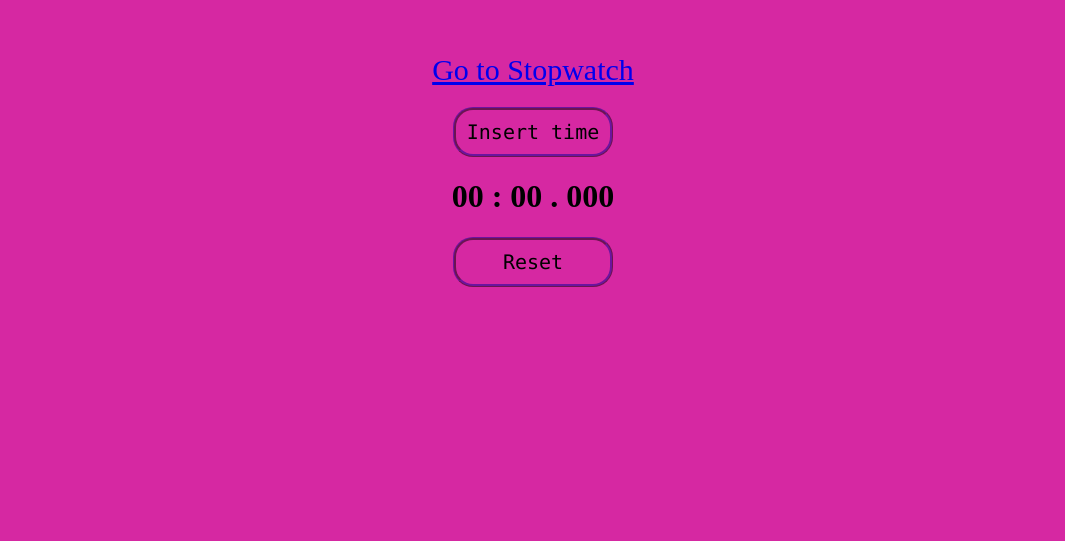
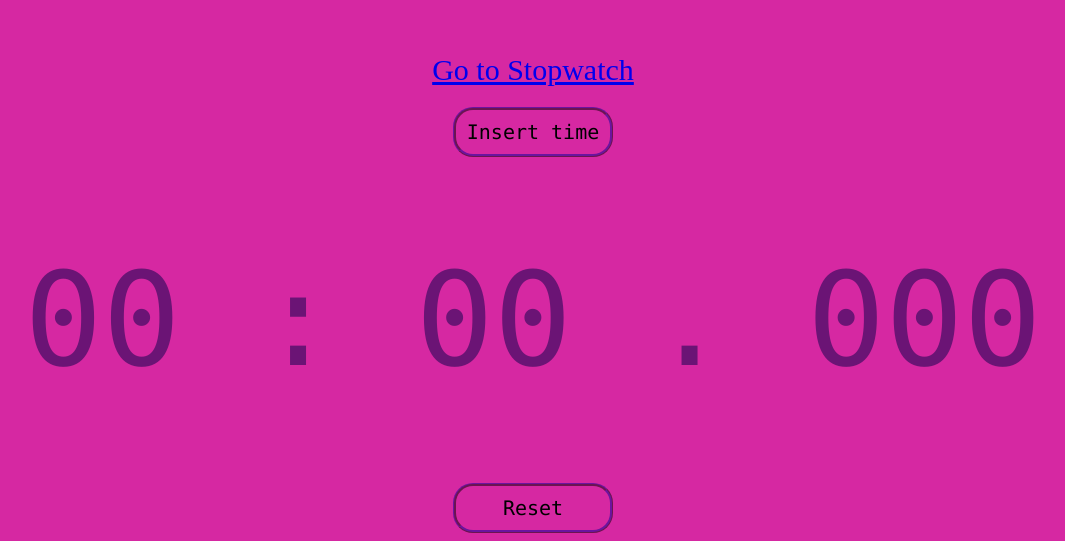
Before and after one commit to ridge-computer-science-club/GalesiBoard, a plain HTML site: page Timer/countdown.html in a window 1280 px wide. Shown: the part 267-808 px from the top of the page, without its empty margins (107-1172 px from the left). Drawn offline with Linux system fonts and the light colour scheme.

Commit message:
Update countdown.css

```diff
--- a/Timer/countdown.css
+++ b/Timer/countdown.css
@@ -3,7 +3,7 @@ body {
     margin-top: 300px;
     background-color:#d628a2;
  }
- #timer{
+ #stopWatch{
     font-family: "Monaco";
     font-size: 130px;
     font-weight: lighter;
```
